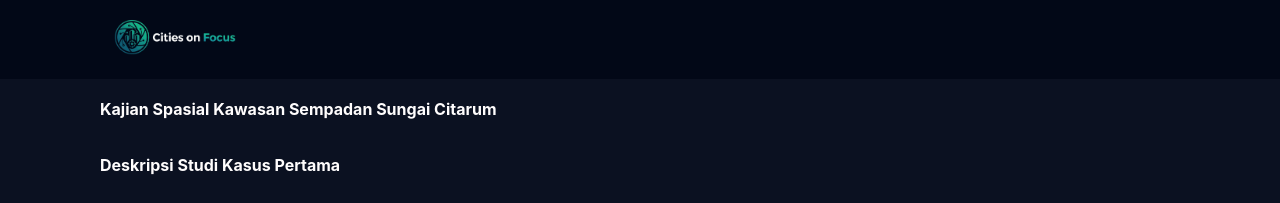
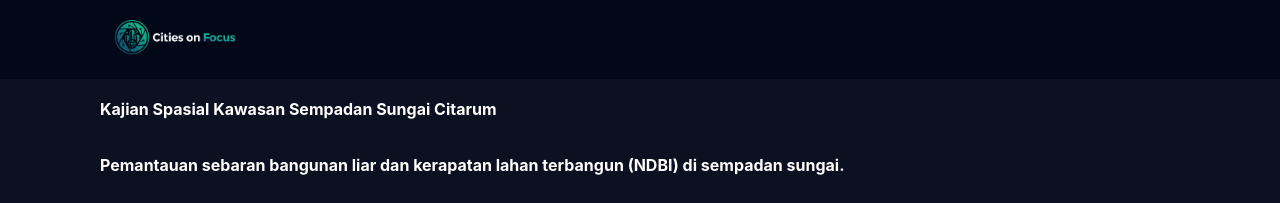
Before and after one commit to nawalsqwok/Cities-on-Focus, a plain HTML site: page case-studies/case-one/citarum.html in a window 1280 px wide. Shown: the top 203 px of the page. Drawn offline with Linux system fonts and the light colour scheme; grey boxes are pictures that could not be loaded.

Commit message:
initialize citarum case study script and map load check

```diff
--- a/case-studies/case-one/citarum.html
+++ b/case-studies/case-one/citarum.html
@@ -6,7 +6,7 @@
     <title>Kajian Spasial Sempadan Sungai Citarum</title>
 
     <link rel="stylesheet" href="/../style.css">
-    <!-- <script type="module" src="/case-studies/case-one/citarum.js"> -->
+    <script type="module" src="citarum.js"></script>
 
 </head>
 <body>
--- /dev/null
+++ b/case-studies/case-one/citarum.js
@@ -0,0 +1,35 @@
+// Menunggu seluruh elemen HTML pada halaman Citarum siap
+document.addEventListener("DOMContentLoaded", () => {
+    // Mengambil elemen-elemen utama di citarum.html
+    const titleEl = document.querySelector(".title-map");
+    const descEl = document.querySelector(".desc-map");
+    const mapFrame = document.querySelector(".map iframe");
+
+    // Menyimpan data/konfigurasi studi kasus dalam satu objek
+    const citarumCase = {
+        title: "Kajian Spasial Kawasan Sempadan Sungai Citarum",
+        description: "Pemantauan sebaran bangunan liar dan kerapatan lahan terbangun (NDBI) di sempadan sungai.",
+        focusArea: "Sempadan Sungai Citarum (Jawa Barat)"
+    };
+
+    // Fungsi untuk menampilkan judul & deskripsi kajian ke layar
+    // PELAJARI BAGIAN INII YAA, BUAT NANTI KALAU BANYAK TOMBOL MAKA FUNGSI RENDER INI BISA NGUBAHTESK JUDUL/DESKRIPSI/CATATAN DI LAYAR
+    // UNTUK AWAL2 BELUM KERASA
+    function renderCaseInfo(data) {
+        if (titleEl) {
+            titleEl.textContent = data.title;
+        }
+        if (descEl) {
+            descEl.textContent = data.description;
+        }
+    }
+
+    renderCaseInfo(citarumCase);
+
+    // Mendeteksi saat iframe peta selesai dimuat
+    if (mapFrame) {
+        mapFrame.addEventListener("load", () => {
+            console.log("Iframe peta siap untuk:", citarumCase.focusArea);
+        });
+    }
+});
```
